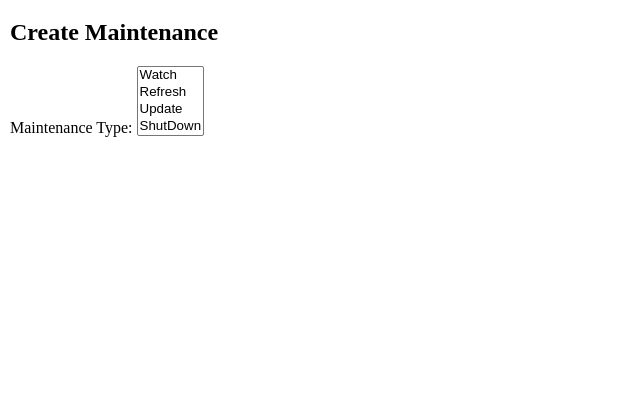
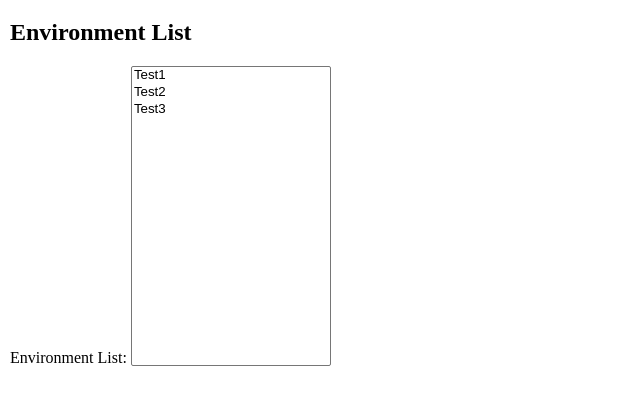
Before and after one commit to courtneypulaski/courtneypulaski.github.io, a plain HTML site: page maintenance.html in a window 1280 px wide. Shown: the part 61-466 px from the top of the page, without its empty margins (0-640 px from the left). Drawn offline with Linux system fonts and the light colour scheme.

Commit message:
update environment list

```diff
--- a/maintenance.html
+++ b/maintenance.html
@@ -8,12 +8,17 @@
     </head>
     <body>
         <h1>Maintenance Tracker</h1>
-        <div>
+        <!--<div>
             <h2>Create Maintenance</h2>
             <form>
                 <label for="maint_type">Maintenance Type:</label>
                 <select name="maint_type" id="maint_type" multiple></select>
             </form>
+        </div>-->
+        <div>
+            <h2>Environment List</h2>
+            <label for="env_list">Environment List:</label>
+            <select name="env_list" id="env_list" multiple></select>
         </div>
 
     <script src="maintenance.js"></script>
--- a/maintenance.js
+++ b/maintenance.js
@@ -1,21 +1,55 @@
-maintenance_type = [
-    {value: 0, maint: "Watch"},
-    {value: 1, maint: "Refresh"},
-    {value: 2, maint: "Update"},
-    {value: 3, maint: "ShutDown"}
-]
+maintenance_type = ["Watch","Refresh","Update","Shutdown"]
+
+class Environment {
+    constructor(name) {
+        this.name = name;
+        // this.activities = [];
+        this.activities = [];
+    }
+    newact(activity) {
+        this.activities.push(activity);
+    }
+}
+
+class Activity {
+    constructor(type,person) {
+        this.type = type;
+        this.person = person;
+        this.date = new Date();
+    }
+}
+
+let envs = [
+    new Environment("Test1"),
+    new Environment("Test2"),
+    new Environment("Test3")
+];
+
+function populateEnvironmentList() {
+    env_list = document.getElementById("env_list");
+    envs.forEach((item,index) => {
+        let option = document.createElement("option");
+        option.value = index;
+        option.text = item.name;
+        console.log("Index: ",index);
+        env_list.appendChild(option);
+    })
+}
 
 function populateMaintType() {
     maint_type = document.getElementById("maint_type");
-    maintenance_type.forEach((item) => {
+    maintenance_type.forEach((item,index) => {
         let option = document.createElement("option");
-        option.value = item.value;
-        option.text = item.maint;
+        option.value = index;
+        option.text = item;
+        // console.log("Index: ", index)
         maint_type.appendChild(option);
     });
 }
 
+
+
 window.onload = function () {
-    populateMaintType();
-
+    populateEnvironmentList();
+    // populateMaintType();
 }
--- a/personalpage.css
+++ b/personalpage.css
@@ -19,3 +19,8 @@ table {
 body {
     margin: 10px;
 }
+
+#env_list {
+    height: 300px;
+    width: 200px;
+}
```
Also changed, not shown: test.js (added, +25 -0 lines).
